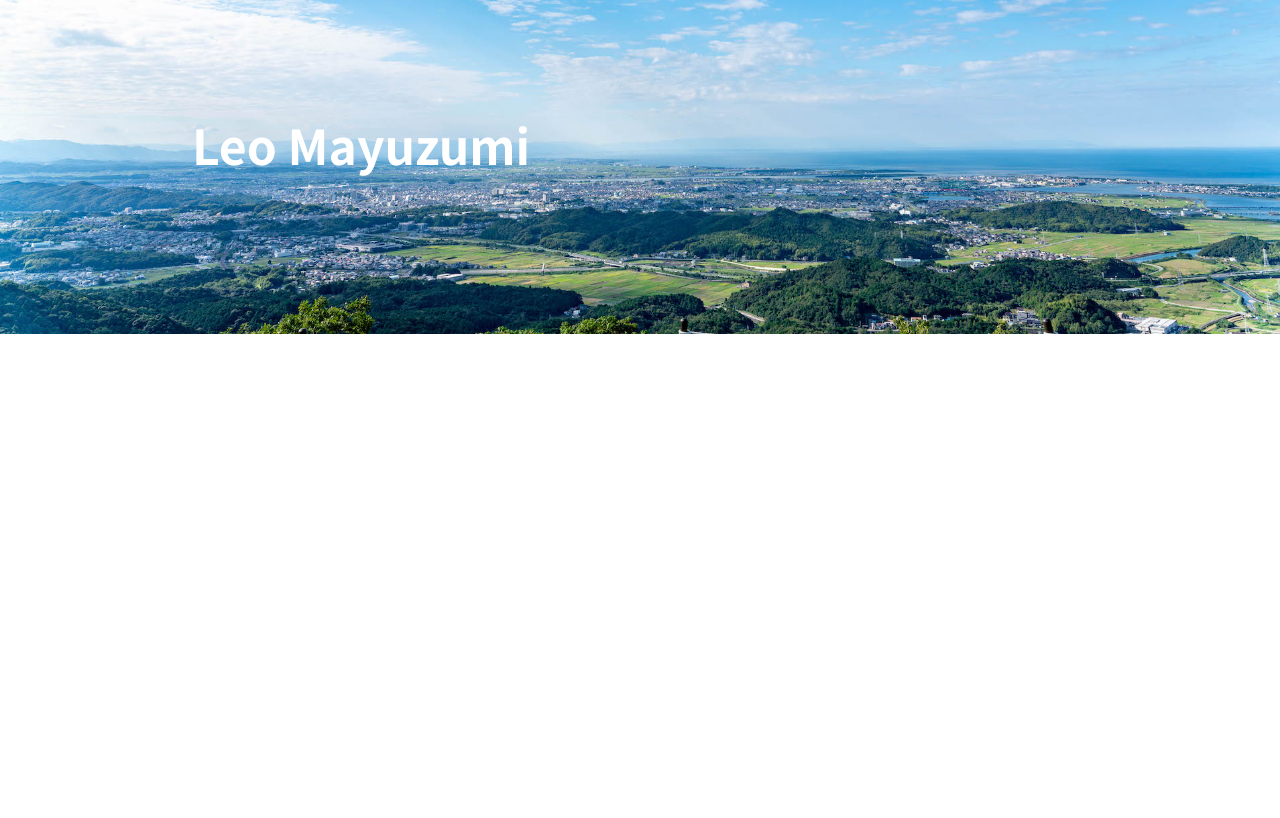
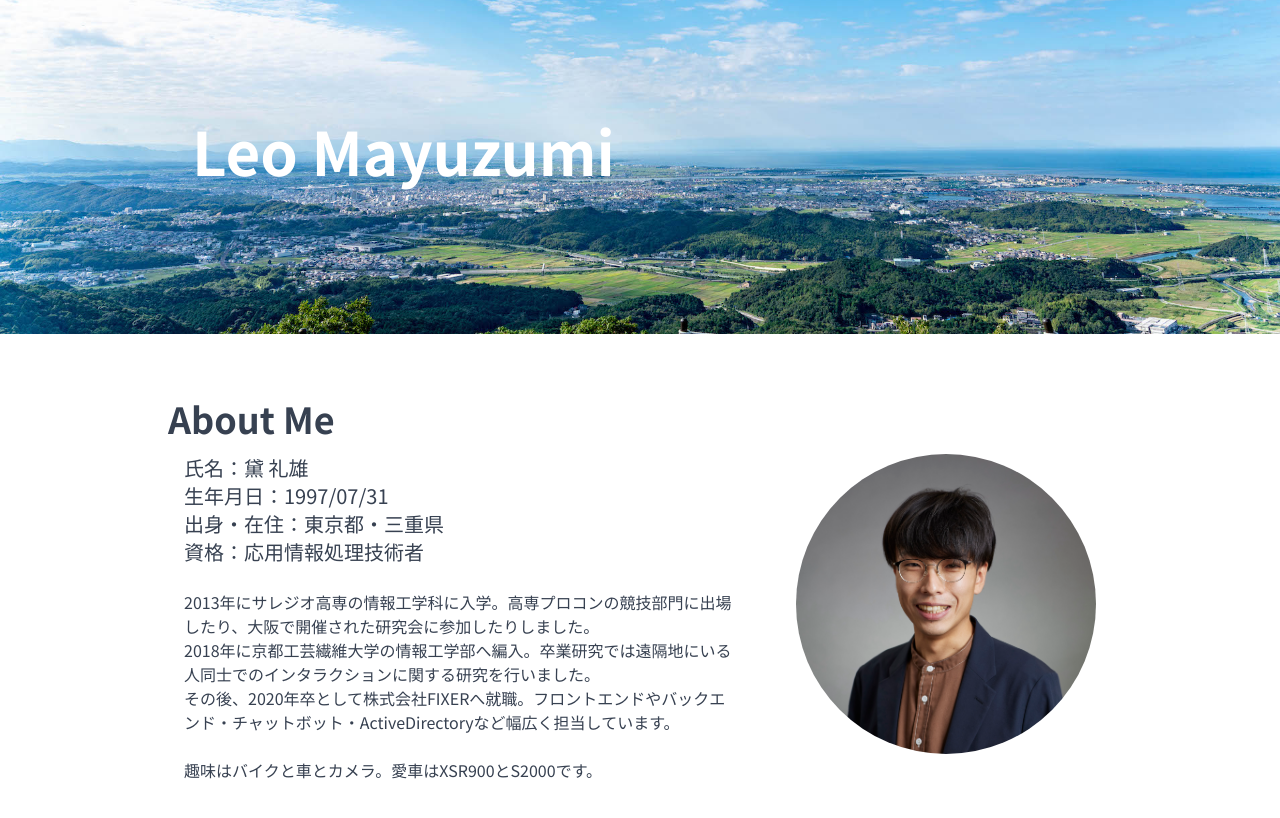
Before and after one commit to MayuLeo/portfolio, a Nuxt app: page / in a window 1280 px wide. Shown: the part 520-1338 px from the top of the page. Before the commit the page ends 854 px from the top, so only its background shows below. Built offline with nearby package versions, Linux system fonts and the light colour scheme.

Commit message:
✨ about me の実装

```diff
--- a/app.vue
+++ b/app.vue
@@ -3,7 +3,24 @@
     <!-- header -->
     <div class="relative">
       <img class="w-screen" src="./assets/photos/DSC09688.JPG" />
-      <Typography class="absolute font-semibold text-5xl text-white top-[75%] left-[15%]" text="Leo Mayuzumi"/>
+      <Typography class="absolute font-semibold text-6xl text-white top-[75%] left-[15%]" text="Leo Mayuzumi"/>
     </div>
+    <main class="flex justify-center">
+      <!-- About me -->
+      <div class="flex flex-col py-16 px-2 w-[960px] gap-y-4">
+        <Typography class="text-4xl font-semibold text-gray-700" text="About Me" />
+        <!-- profile -->
+        <div class="flex w-full gap-x-16 px-4">
+          <!-- bio -->
+          <div class="w-full">
+            <Typography class="text-xl text-gray-700" :text="'氏名：黛 礼雄\n生年月日：1997/07/31\n出身・在住：東京都・三重県\n資格：応用情報処理技術者'" />
+            <br />
+            <Typography class="text-gray-700" :text="'2013年にサレジオ高専の情報工学科に入学。高専プロコンの競技部門に出場したり、大阪で開催された研究会に参加したりしました。\n2018年に京都工芸繊維大学の情報工学部へ編入。卒業研究では遠隔地にいる人同士でのインタラクションに関する研究を行いました。\nその後、2020年卒として株式会社FIXERへ就職。フロントエンドやバックエンド・チャットボット・ActiveDirectoryなど幅広く担当しています。\n\n趣味はバイクと車とカメラ。愛車はXSR900とS2000です。'"/>
+          </div>
+          <!-- icon -->
+          <img class="w-[300px] h-[300px] rounded-full" src="./assets/photos/1024_0675.jpg" />
+        </div>
+      </div>
+    </main>
   </div>
 </template>
--- a/components/Typography.vue
+++ b/components/Typography.vue
@@ -1,5 +1,5 @@
 <template>
-  <p class="font-notoSans">{{ props.text }}</p>
+  <p class="font-notoSans whitespace-pre-wrap">{{ props.text }}</p>
 </template>
 
 <script setup lang="ts">
```
Also changed, not shown: assets/photos/1024_0675.jpg (added).
